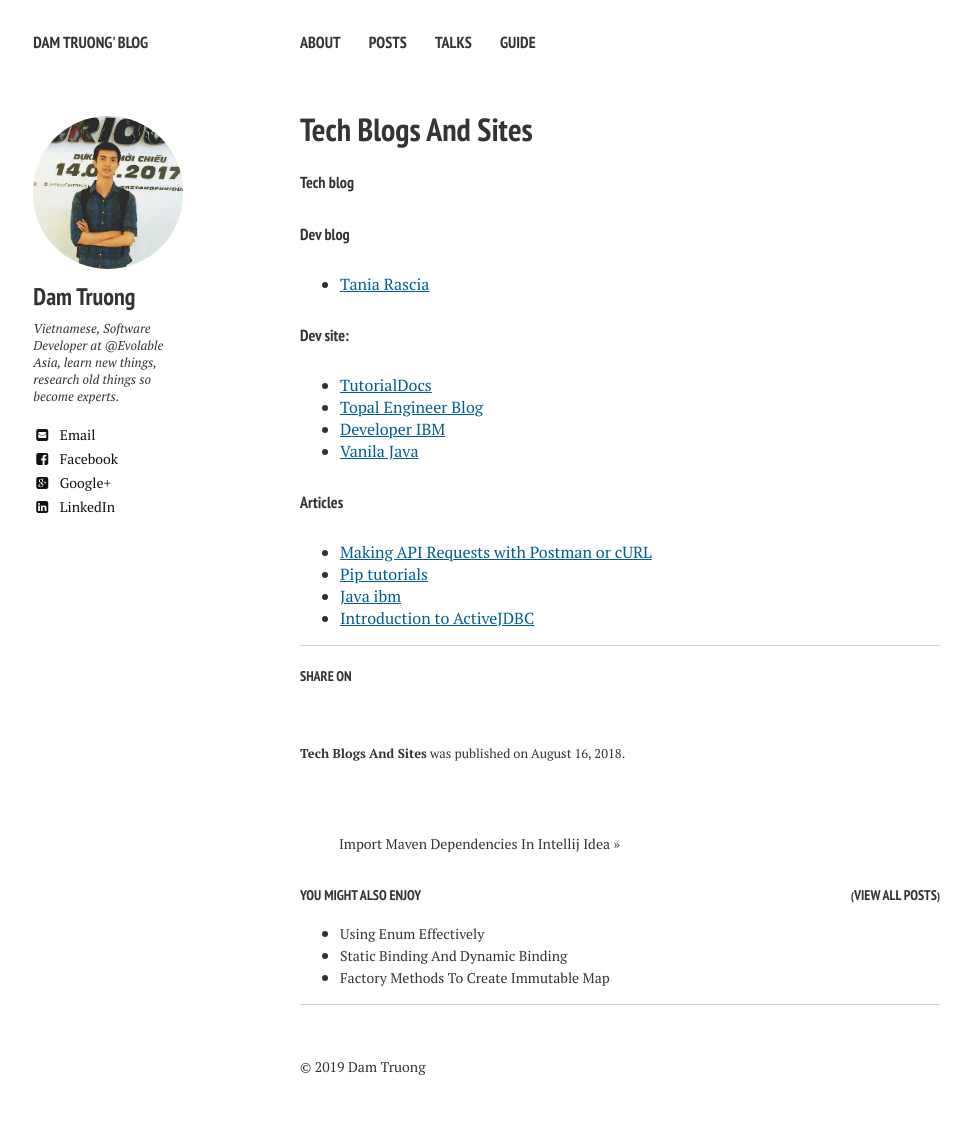
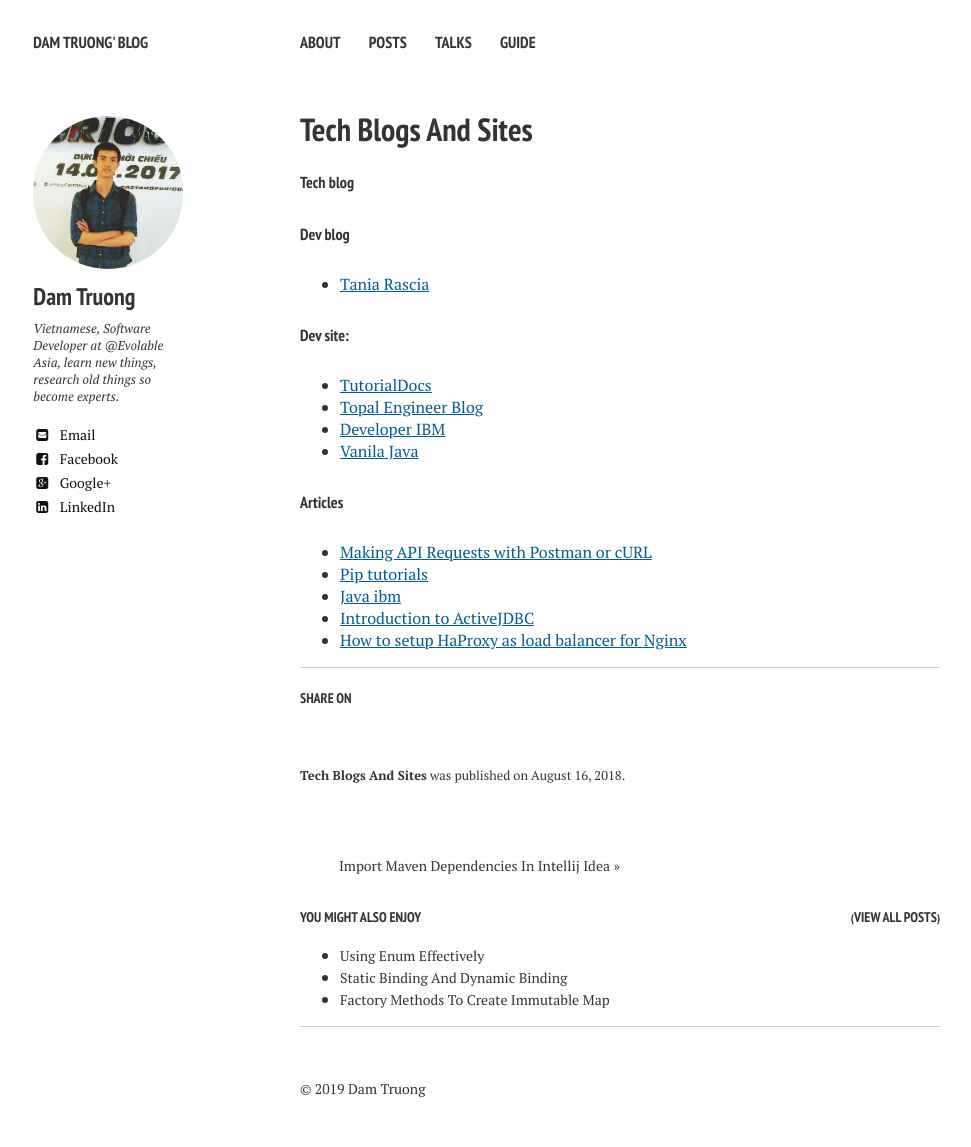
Before and after one commit to truongdam/truongdam.github.io, a Jekyll site: the page built from _posts/2018-08-16-tech-blogs-and-sites.md, in a window 1280 px wide. Shown: the whole page, without its empty margins (20-991 px from the left). Built offline with Jekyll 4.4.1, drawn with Linux system fonts in a browser that asks for light colours; nearby versions of some CDN libraries; our own code applies the rules of GitHub Pages for plain Markdown files; before the commit the page ends 1125 px from its top, so only the background shows below that.

Commit message:
setup haproxy as load balancer for nginx

```diff
--- a/_posts/2018-08-16-tech-blogs-and-sites.md
+++ b/_posts/2018-08-16-tech-blogs-and-sites.md
@@ -17,3 +17,4 @@
 - [Pip tutorials](https://www.tutorialdocs.com/tutorial/pip/quickstart.html)
 - [Java ibm](https://developer.ibm.com/technologies/java/)
 - [Introduction to ActiveJDBC ](https://javagyanmantra.wixsite.com/website/single-post/2018/02/22/Introduction-to-Active-JDBC)
+- [How to setup HaProxy as load balancer for Nginx](https://www.journaldev.com/29943/haproxy-load-balancer-nginx-centos)
```
